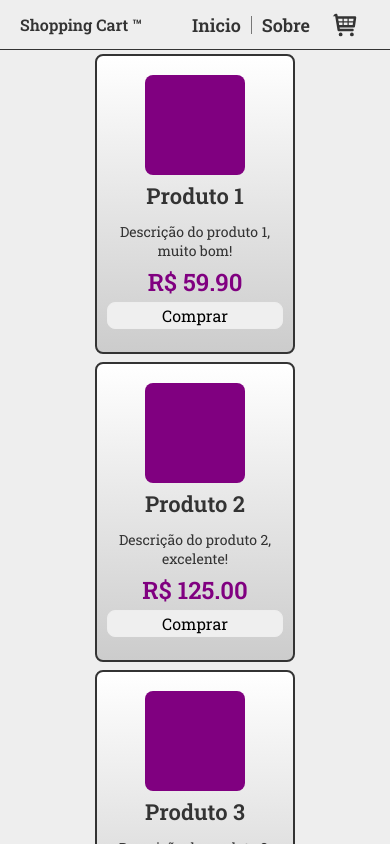
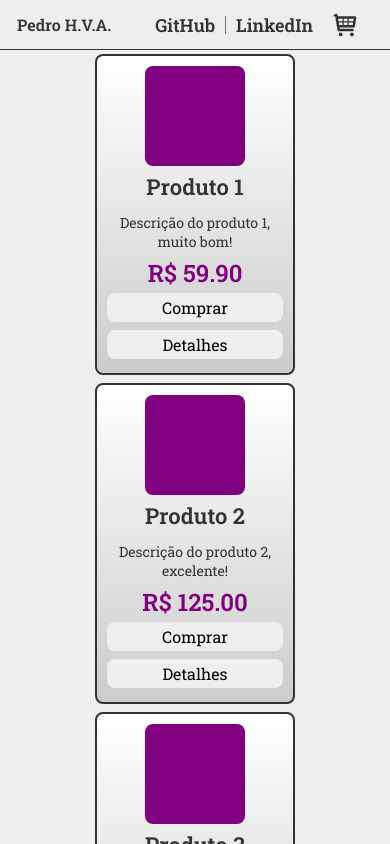
Before and after one commit to pedrovasalmeida/shopping-cart, a React (Create React App) app: page / in a window 390 px wide. Shown: the top 844 px of the page. Built offline with nearby package versions, Linux system fonts and the light colour scheme.

Commit message:
fixing responsivity

```diff
--- a/src/components/Header/index.tsx
+++ b/src/components/Header/index.tsx
@@ -18,16 +18,22 @@ const Header: React.FC = () => {
     setShowCart(!showCart);
   };
 
+  const handleOpenLink = (social: 'github' | 'linkedin') => {
+    if (social === 'github') window.open('https://github.com/pedrovasalmeida');
+    if (social === 'linkedin')
+      window.open('https://www.linkedin.com/in/pedrovasalmeida/');
+  };
+
   return (
     <Container>
       <HeaderDiv>
         <LogoDiv>
-          <span>Shopping Cart ™</span>
+          <span>Pedro H.V.A.</span>
         </LogoDiv>
 
         <ButtonsDiv>
-          <Button>Inicio</Button>
-          <Button>Sobre</Button>
+          <Button onClick={() => handleOpenLink('github')}>GitHub</Button>
+          <Button onClick={() => handleOpenLink('linkedin')}>LinkedIn</Button>
         </ButtonsDiv>
       </HeaderDiv>
 
--- a/src/components/Header/styles.ts
+++ b/src/components/Header/styles.ts
@@ -39,6 +39,10 @@ export const LogoDiv = styled.div`
   span {
     font-weight: bold;
     color: #333;
+
+    overflow: hidden;
+    text-overflow: ellipsis;
+    white-space: nowrap;
   }
 
   @media only screen and (max-width: 670px) {
--- a/src/components/ProductCard/index.tsx
+++ b/src/components/ProductCard/index.tsx
@@ -37,6 +37,9 @@ const ProductCard: React.FC<ProductProps> = ({
       <Button type="button" onClick={() => addToCart(product)}>
         <span>Comprar</span>
       </Button>
+      <Button type="button">
+        <span>Detalhes</span>
+      </Button>
     </Product>
   );
 };
--- a/src/components/ProductCard/styles.ts
+++ b/src/components/ProductCard/styles.ts
@@ -8,13 +8,13 @@ export const Product = styled.div`
   align-items: center;
   justify-content: center;
 
-  height: 300px;
+  min-height: 300px;
   width: 200px;
 
   border: 2px solid #333;
   border-radius: 8px;
 
-  padding: 0 10px;
+  padding: 10px;
   margin: 4px 8px;
 
   background: linear-gradient(#fff, #ccc);
@@ -48,6 +48,13 @@ export const Title = styled.p`
   color: #333;
 
   margin: 6px 0;
+  padding: 0 8px;
+
+  white-space: nowrap;
+  text-overflow: ellipsis;
+  overflow: hidden;
+
+  max-width: 200px;
 `;
 
 export const Description = styled.span`
@@ -84,13 +91,14 @@ export const Button = styled.button`
   padding: 2px 0;
 
   border-radius: 8px;
-  border: 1px solid #eee;
+  border: 2px solid #eee;
 
-  transition: background 300ms ease;
+  transition: background 300ms ease, border 300ms ease;
   cursor: pointer;
 
   &:hover {
     background: ${lighten(0.1, '#eee')};
+    border: 2px solid purple;
   }
 `;
 
--- a/src/components/ProductCart/index.tsx
+++ b/src/components/ProductCart/index.tsx
@@ -6,6 +6,7 @@ import {
   ProductsCart,
   ProductsDiv,
   CartProduct,
+  DetailsDiv,
   Title,
   CartTitle,
   Price,
@@ -45,10 +46,12 @@ const ProductCart: React.FC<ProductProps> = ({ showCart }: ProductProps) => {
           <>
             {products.map(prod => (
               <CartProduct>
-                <RemoveIcon size={20} onClick={() => removeFromCart(prod.id)} />
-                <Image />
-                <Title>{prod.title}</Title>
-                <Price>R$ {prod.price.toFixed(2)}</Price>
+                <RemoveIcon size={22} onClick={() => removeFromCart(prod.id)} />
+                <DetailsDiv>
+                  <Image />
+                  <Title>{prod.title}</Title>
+                  <Price>R$ {prod.price.toFixed(2)}</Price>
+                </DetailsDiv>
                 <QuantityDiv>
                   <Increment size={20} onClick={() => increment(prod.id)} />
                   <Quantity>{prod.quantity}</Quantity>
--- a/src/components/ProductCart/styles.ts
+++ b/src/components/ProductCart/styles.ts
@@ -27,6 +27,8 @@ export const ProductsCart = styled.div<CartProps>`
   flex-direction: column;
 
   border-radius: 8px;
+  border-top-left-radius: 0;
+  border-top-right-radius: 0;
 
   background: #eee;
   border: 1px solid #333;
@@ -45,6 +47,12 @@ export const ProductsCart = styled.div<CartProps>`
   ::-webkit-scrollbar {
     display: none;
   }
+
+  @media only screen and (max-width: 512px) {
+    right: 5px;
+    left: 5px;
+    width: auto;
+  }
 `;
 
 export const ProductsDiv = styled.div`
@@ -59,7 +67,7 @@ export const CartProduct = styled.div`
   justify-content: space-between;
 
   width: 100%;
-  height: 50px;
+  height: 80px;
 
   padding: 6px 8px;
   margin-bottom: 8px;
@@ -69,16 +77,37 @@ export const CartProduct = styled.div`
   border-bottom-left-radius: 0;
   border-bottom-right-radius: 0;
 
+  background: #eee;
+
   :last-child {
     border-bottom: 0;
   }
 
-  background: #eee;
+  @media only screen and (max-width: 500px) {
+    height: auto;
+  }
+`;
+
+export const DetailsDiv = styled.div`
+  display: flex;
+  align-items: center;
+  justify-content: space-between;
+
+  width: 100%;
+  height: 70px;
+
+  margin-left: 6px;
+
+  @media only screen and (max-width: 390px) {
+    width: 70%;
+  }
 `;
 
 export const Image = styled.div`
-  height: 100%;
-  width: 70px;
+  height: 50px;
+  width: 50px;
+
+  margin-right: 6px;
 
   background: purple;
 
@@ -98,6 +127,20 @@ export const Title = styled.p`
   color: #333;
 
   margin: 6px 0;
+
+  max-width: 200px;
+
+  white-space: nowrap;
+  text-overflow: ellipsis;
+  overflow: hidden;
+
+  @media only screen and (max-width: 452px) {
+    width: 150px;
+  }
+
+  @media only screen and (max-width: 406px) {
+    font-size: 16px;
+  }
 `;
 
 export const CartTitle = styled.p`
@@ -125,8 +168,6 @@ export const QuantityDiv = styled.div`
 export const Quantity = styled.span`
   font-size: 18px;
 
-  width: 30px;
-
   text-align: center;
 
   padding: 0 4px;
@@ -142,12 +183,10 @@ export const Price = styled.span`
   font-size: 20px;
   color: purple;
 
-  strong {
-    font-size: 14px;
-    margin-left: 4px;
-    color: #666;
-    text-decoration: line-through;
-    text-decoration-color: #333;
+  margin-right: 16px;
+
+  @media only screen and (max-width: 406px) {
+    font-size: 16px;
   }
 `;
 
```
